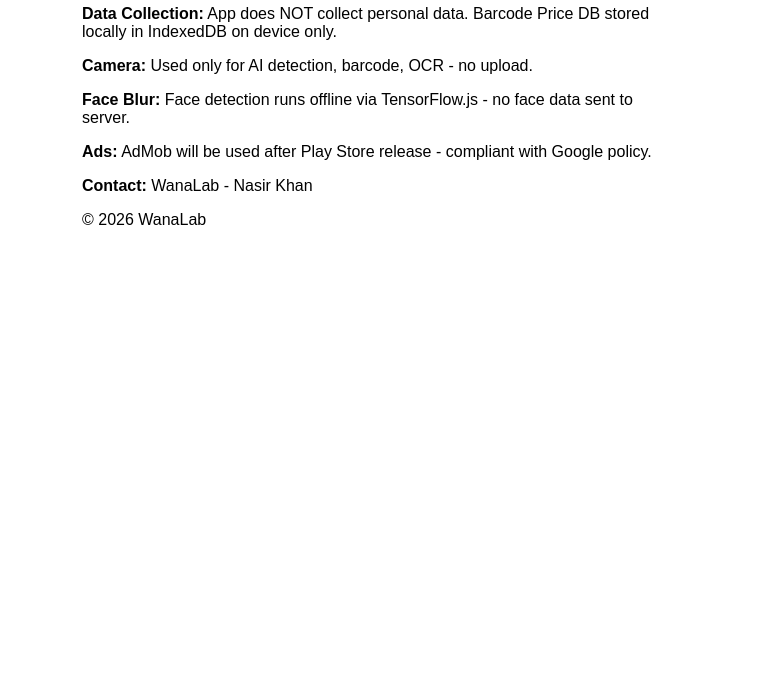
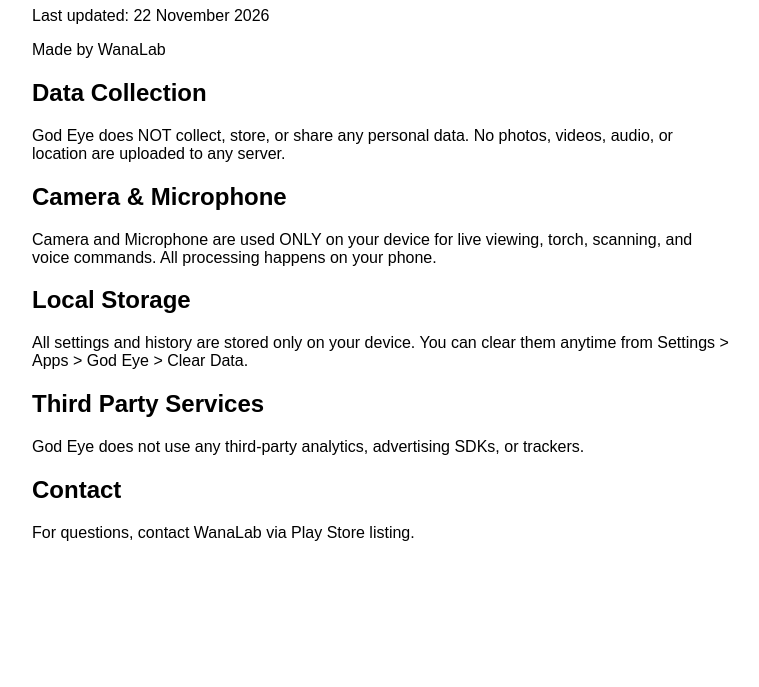
Before and after one commit to Nasir684/Wanalab-Omni-Camera-, a website: page privacy.html in a window 1280 px wide. Shown: the part 113-800 px from the top of the page, without its empty margins (258-1017 px from the left). Drawn offline with Linux system fonts and the light colour scheme.

Commit message:
Revise privacy policy for God Eye application
Updated privacy policy to reflect changes for God Eye app.

```diff
--- a/privacy.html
+++ b/privacy.html
@@ -1 +1,17 @@
-<!DOCTYPE html><html><head><title>Privacy Policy - WanaLab Omni-Camera</title><meta name="viewport" content="width=device-width,initial-scale=1"></head><body style="font-family:Arial;padding:16px;max-width:600px;margin:auto"><h2>Privacy Policy - WanaLab Omni-Camera v9.2 Pro</h2><p>By Nasir Khan - WanaLab</p><p><b>Data Collection:</b> App does NOT collect personal data. Barcode Price DB stored locally in IndexedDB on device only.</p><p><b>Camera:</b> Used only for AI detection, barcode, OCR - no upload.</p><p><b>Face Blur:</b> Face detection runs offline via TensorFlow.js - no face data sent to server.</p><p><b>Ads:</b> AdMob will be used after Play Store release - compliant with Google policy.</p><p><b>Contact:</b> WanaLab - Nasir Khan</p><p>© 2026 WanaLab</p></body></html>
+<!DOCTYPE html>
+<html><head><meta charset="utf-8"><title>God Eye - Privacy Policy</title></head>
+<body style="font-family:sans-serif;max-width:700px;margin:20px auto;padding:20px">
+<h1>Privacy Policy - God Eye</h1>
+<p>Last updated: 22 November 2026</p>
+<p>Made by WanaLab</p>
+<h2>Data Collection</h2>
+<p>God Eye does NOT collect, store, or share any personal data. No photos, videos, audio, or location are uploaded to any server.</p>
+<h2>Camera & Microphone</h2>
+<p>Camera and Microphone are used ONLY on your device for live viewing, torch, scanning, and voice commands. All processing happens on your phone.</p>
+<h2>Local Storage</h2>
+<p>All settings and history are stored only on your device. You can clear them anytime from Settings > Apps > God Eye > Clear Data.</p>
+<h2>Third Party Services</h2>
+<p>God Eye does not use any third-party analytics, advertising SDKs, or trackers.</p>
+<h2>Contact</h2>
+<p>For questions, contact WanaLab via Play Store listing.</p>
+</body></html>
```
